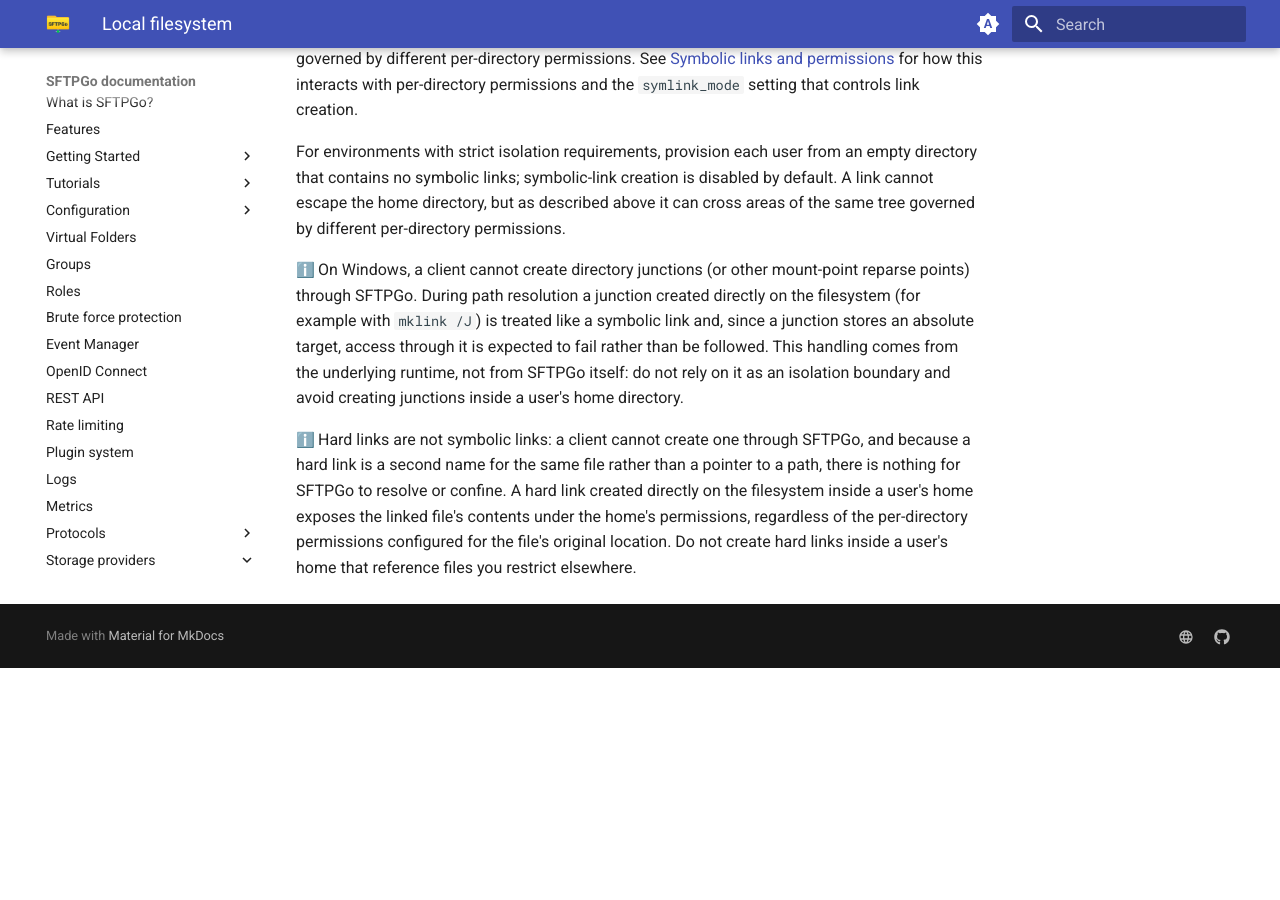
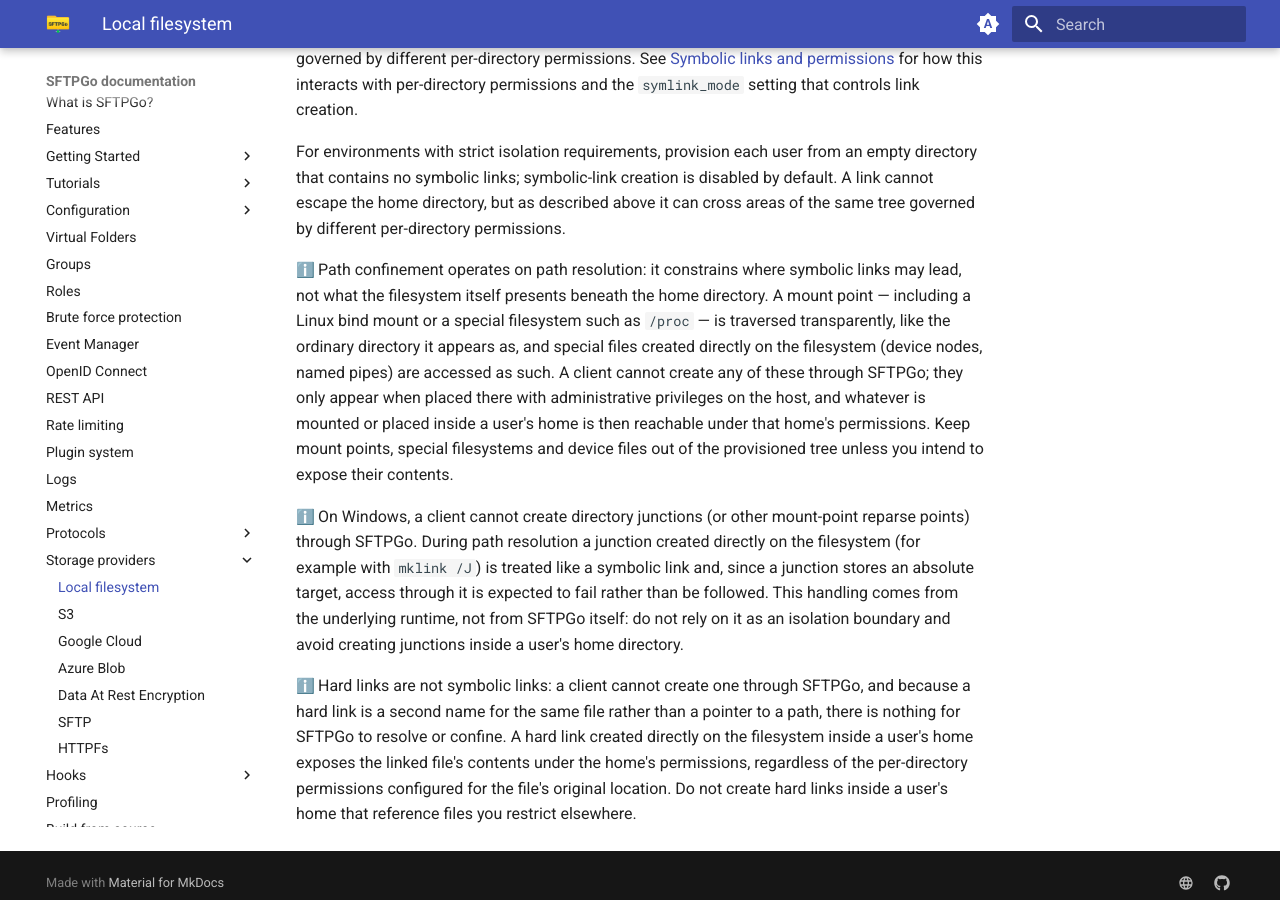
Before and after one commit to sftpgo/docs, an MkDocs documentation site: the page built from docs/localfs.md, in a window 1280 px wide and 900 px high, scrolled down 487 px. Built offline with MkDocs 1.6.1 and Material for MkDocs 9.7.7, drawn with Linux system fonts in a browser that asks for light colours; emoji names are drawn with the system emoji font; the version menu is left out; before the commit the page ends 1155 px from its top, so only the background shows below that.

Commit message:
localfs: improve docs about path confinement
Path confinement acts on path resolution, so mount points (including
bind mounts and special filesystems like /proc), device nodes and named
pipes placed directly on the host filesystem are traversed or accessed
transparently

Signed-off-by: Nicola Murino <nicola.murino@gmail.com>

```diff
--- a/docs/localfs.md
+++ b/docs/localfs.md
@@ -12,6 +12,8 @@ Within the home directory, clients holding the `create_symlinks` permission can
 
 For environments with strict isolation requirements, provision each user from an empty directory that contains no symbolic links; symbolic-link creation is disabled by default. A link cannot escape the home directory, but as described above it can cross areas of the same tree governed by different per-directory permissions.
 
+:information_source: Path confinement operates on path resolution: it constrains where symbolic links may lead, not what the filesystem itself presents beneath the home directory. A mount point — including a Linux bind mount or a special filesystem such as `/proc` — is traversed transparently, like the ordinary directory it appears as, and special files created directly on the filesystem (device nodes, named pipes) are accessed as such. A client cannot create any of these through SFTPGo; they only appear when placed there with administrative privileges on the host, and whatever is mounted or placed inside a user's home is then reachable under that home's permissions. Keep mount points, special filesystems and device files out of the provisioned tree unless you intend to expose their contents.
+
 :information_source: On Windows, a client cannot create directory junctions (or other mount-point reparse points) through SFTPGo. During path resolution a junction created directly on the filesystem (for example with `mklink /J`) is treated like a symbolic link and, since a junction stores an absolute target, access through it is expected to fail rather than be followed. This handling comes from the underlying runtime, not from SFTPGo itself: do not rely on it as an isolation boundary and avoid creating junctions inside a user's home directory.
 
 :information_source: Hard links are not symbolic links: a client cannot create one through SFTPGo, and because a hard link is a second name for the same file rather than a pointer to a path, there is nothing for SFTPGo to resolve or confine. A hard link created directly on the filesystem inside a user's home exposes the linked file's contents under the home's permissions, regardless of the per-directory permissions configured for the file's original location. Do not create hard links inside a user's home that reference files you restrict elsewhere.
```
